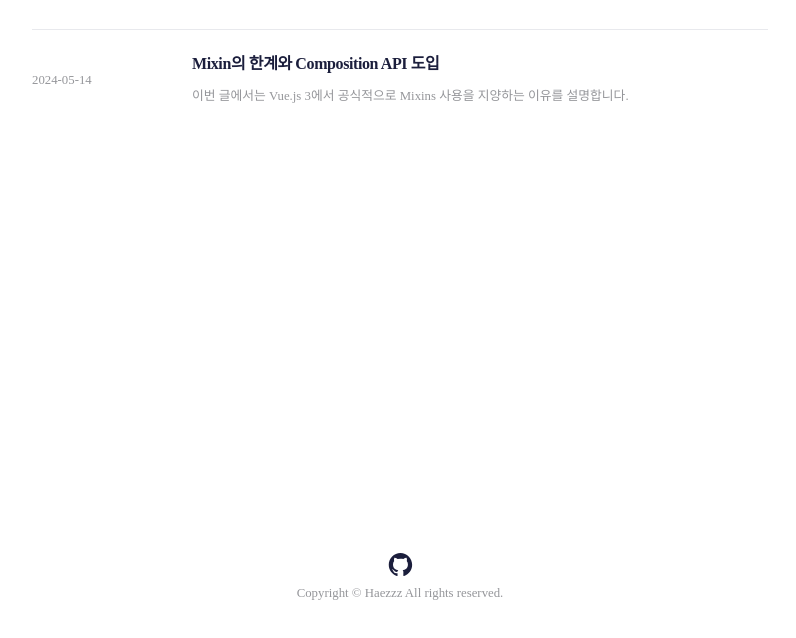
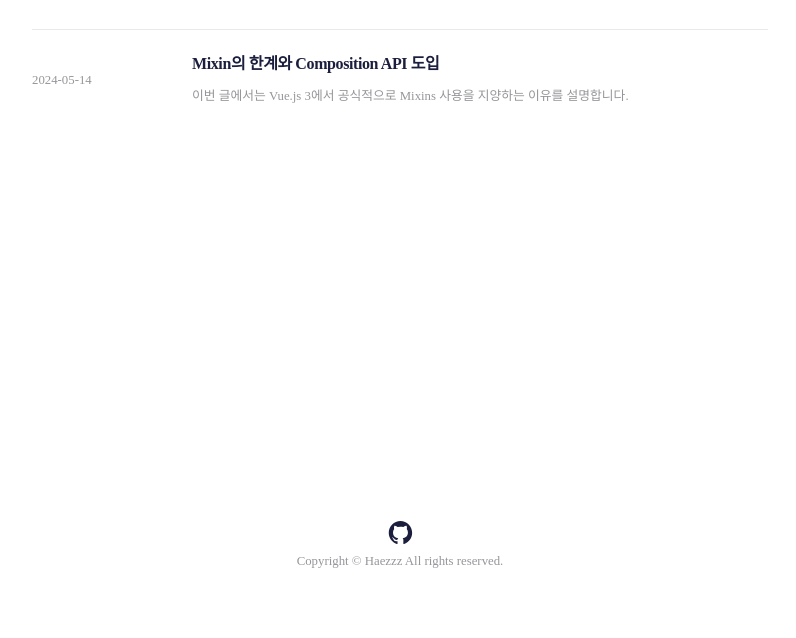
Before and after one commit to haejiii/haezzz.dev.com, a Gatsby site: page / in a window 1280 px wide. Shown: the part 144-782 px from the top of the page, without its empty margins (240-1036 px from the left). Built offline with nearby package versions, Linux system fonts and the light colour scheme; Gatsby itself is replaced by a stand-in of ours; a web font is replaced by a local one.

Commit message:
refactor: min-height 값 변경

```diff
--- a/src/style/variables.scss
+++ b/src/style/variables.scss
@@ -41,7 +41,7 @@ $spacing64: 6.4rem;
 
 /* Screen Size */
 $max-width: 48rem;
-$min-height: 30rem;
+$min-height: 28rem;
 
 /* fontSize, line height */
 $fontSize-s: 0.8rem;
```
